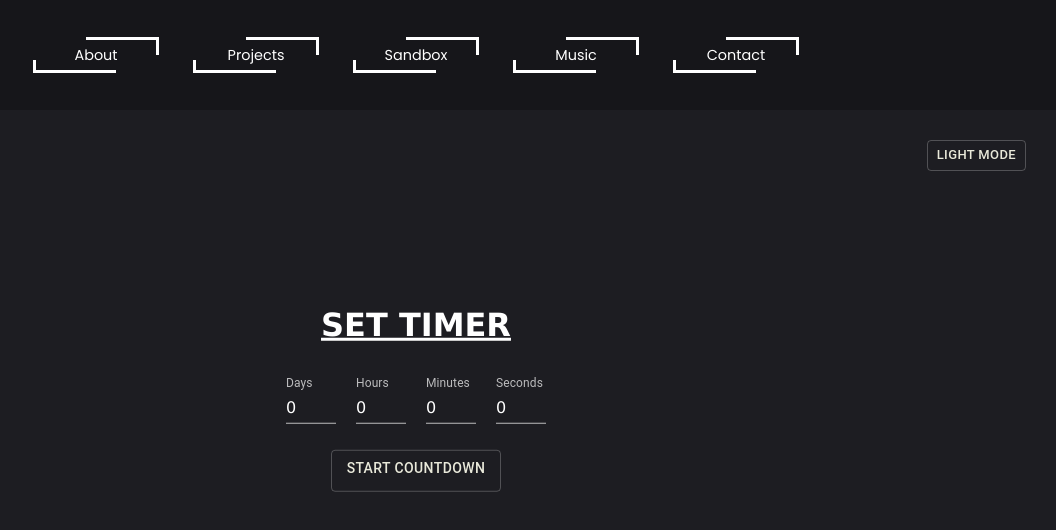
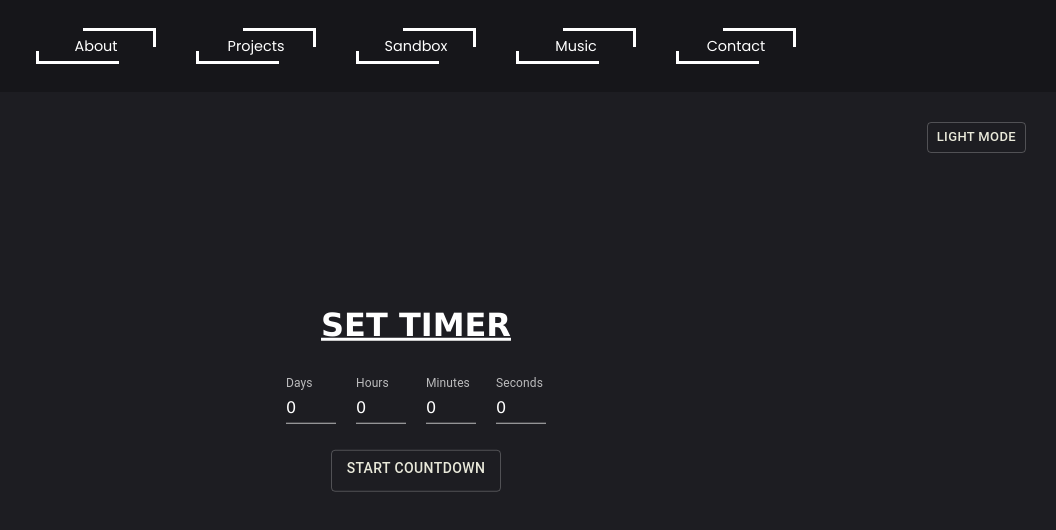
Before and after one commit to awrennuit/full-stack-software-developer-portfolio, a React (Create React App) app: page /#/timer in a window 1280 px wide. Shown: the top 530 px of the page, without its empty margins (224-1280 px from the left). Built offline with nearby package versions, Linux system fonts and the light colour scheme; a web font is replaced by a local one.

Commit message:
switch Header to use scss; remove css stylesheet; create stylesheet for HeaderBtn; add blue & gray variables

```diff
--- a/src/components/Header.jsx
+++ b/src/components/Header.jsx
@@ -1,12 +1,11 @@
 import { headerLinks } from '../utils/headerLinks';
 import HeaderBtn from './HeaderBtn';
-import '../stylesheets/header.css';
 
 export default function Header() {
   return (
     <header className="header">
       <nav>
-        <ul className="header-flex">
+        <ul className="header__inner">
           {headerLinks.map((link, i) => (
             <li key={i}>
               <HeaderBtn label={link.label} url={link.url} />
--- a/src/components/HeaderBtn.jsx
+++ b/src/components/HeaderBtn.jsx
@@ -2,14 +2,18 @@ import { Link, useLocation } from 'react-router-dom';
 
 export default function HeaderBtn({ label, url }) {
   const location = useLocation();
+  const isCurPage = location.pathname === url;
 
   return (
     <Link
-      className={location.pathname === url ? 'header-btn-here' : 'header-btn'}
+      className={`header-btn
+        ${isCurPage ? 'header-btn--current' : ''}
+      `}
       to={location.pathname !== url ? url : '#'}
+      tabIndex={isCurPage ? '-1' : '0'}
     >
-      <span className="header-btn-corner-one"></span>
-      <span className="header-btn-corner-two"></span>
+      <span className="header-btn__corner-one"></span>
+      <span className="header-btn__corner-two"></span>
       {label}
     </Link>
   );
--- a/src/stylesheets/_audio-player.scss
+++ b/src/stylesheets/_audio-player.scss
@@ -79,7 +79,7 @@
     padding: 0.5rem;
 
     &:hover {
-      background-color: #e4eae28a; // $gray--light
+      background-color: #e4eae28a; // $gray--lighter
     }
 
     &:active {
--- /dev/null
+++ b/src/stylesheets/_header-btn.scss
@@ -0,0 +1,181 @@
+.header-btn {
+  align-items: center;
+  background-color: transparent;
+  border: 0.188rem solid transparent;
+  box-sizing: border-box;
+  cursor: pointer;
+  display: inline-flex;
+  font-size: 0.9em;
+  justify-content: center;
+  padding: 0.5rem 0;
+  position: relative;
+  transition: 0.3s;
+  width: 7.5rem;
+
+  &::before,
+  &::after {
+    content: '';
+    position: absolute;
+    transition: 0.3s;
+  }
+
+  &::before {
+    border-top: 0.188rem solid $white;
+    border-right: 0.188rem solid $white;
+    height: 1rem;
+    left: 2.75rem;
+    top: -0.188rem;
+    width: 4.375rem;
+  }
+
+  &::after {
+    border-bottom: 0.188rem solid $white;
+    border-left: 0.188rem solid $white;
+    height: 0.625rem;
+    left: -0.188rem;
+    top: 1.25rem;
+    width: 5rem;
+  }
+
+  &:hover,
+  &:focus {
+    color: $blue;
+
+    &::before {
+      border-color: $pink;
+      height: 1.875rem;
+      left: 0;
+      transition-delay: 0.3s;
+      width: 7.125rem;
+    }
+
+    &::after {
+      border-color: $pink;
+      height: 2.063rem;
+      top: -0.188rem;
+      transition-delay: 0.3s;
+      width: 7.313rem;
+    }
+
+    .header-btn__corner-one {
+      &::before {
+        top: 1.125rem;
+      }
+      &::after {
+        left: 2.313rem;
+      }
+    }
+
+    .header-btn__corner-two {
+      &::before {
+        top: 0.625rem;
+      }
+
+      &::after {
+        left: 4.813rem;
+      }
+    }
+  }
+
+  &:active {
+    &::before,
+    &::after {
+      border-radius: 50%;
+      left: 0.313rem;
+      top: 0;
+      transform: rotate(10deg);
+      transition: 0.3s ease-in;
+    }
+
+    &::before {
+      border-color: $blue--lightest;
+    }
+
+    &::after {
+      border-color: $blue--lightest;
+    }
+  }
+
+  &--current {
+    pointer-events: none;
+
+    &::before,
+    &::after {
+      border-radius: 50%;
+      content: '';
+      left: 0.313rem;
+      position: absolute;
+      top: 0;
+      transform: rotate(10deg);
+    }
+
+    &::before {
+      border-top: 0.188rem solid $blue--lightest;
+      border-right: 0.188rem solid $blue--lightest;
+      height: 1.875rem;
+      width: 7.125rem;
+    }
+
+    &::after {
+      border-bottom: 0.188rem solid $blue--lightest;
+      border-left: 0.188rem solid $blue--lightest;
+      height: 2.063rem;
+      width: 7.313rem;
+    }
+
+    .header-btn__corner-one,
+    .header-btn__corner-two {
+      display: none;
+    }
+  }
+
+  &__corner-one {
+    &::before,
+    &::after {
+      background-color: $gray--light;
+      content: '';
+      position: absolute;
+      transition: 0.5s;
+      z-index: -1;
+    }
+
+    &::before {
+      height: 0.438rem;
+      left: -0.125rem;
+      top: -0.125rem;
+      width: 0.063rem;
+    }
+
+    &::after {
+      height: 0.063rem;
+      left: -0.063rem;
+      top: -0.125rem;
+      width: 0.813rem;
+    }
+  }
+
+  &__corner-two {
+    &::before,
+    &::after {
+      background-color: $gray--light;
+      content: '';
+      position: absolute;
+      transition: 0.5s;
+      z-index: -1;
+    }
+
+    &::before {
+      height: 0.375rem;
+      left: 7.188rem;
+      top: 1.563rem;
+      width: 0.063rem;
+    }
+
+    &::after {
+      height: 0.063rem;
+      left: 6.313rem;
+      top: 1.938rem;
+      width: 0.938rem;
+    }
+  }
+}
--- /dev/null
+++ b/src/stylesheets/_header.scss
@@ -0,0 +1,20 @@
+.header {
+  background-color: $black--transparentest;
+  box-sizing: border-box;
+  padding: 1.75rem 0;
+  width: 100%;
+
+  &__inner {
+    display: flex;
+    flex-wrap: wrap;
+    gap: 2.5rem;
+    justify-content: center;
+    list-style-type: none;
+    margin: 0 auto;
+    width: 20rem;
+
+    @media (min-width: $screen-md-min) {
+      width: 100%;
+    }
+  }
+}
--- a/src/stylesheets/_skills.scss
+++ b/src/stylesheets/_skills.scss
@@ -58,7 +58,7 @@
 
   &__list {
     animation: fade-in 2s ease-in;
-    background-color: $gray--light;
+    background-color: $gray--lighter;
     display: flex;
     flex-wrap: wrap;
     gap: 1rem;
--- a/src/stylesheets/header.css
+++ /dev/null
@@ -1,214 +0,0 @@
-.header {
-  background-color: #0000003f;
-  padding: 20px 0;
-  width: 100%;
-}
-
-.header-btn,
-.header-btn-here {
-  align-items: center;
-  background-color: transparent;
-  border: none;
-  cursor: pointer;
-  display: inline-flex;
-  font-size: 0.9em;
-  height: 30px;
-  justify-content: center;
-  margin: 20px;
-  position: relative;
-  transition: 0.3s;
-  width: 120px;
-}
-
-.header-btn::before,
-.header-btn::after {
-  content: '';
-  position: absolute;
-  transition: 0.3s;
-  transition-delay: 0s;
-}
-
-.header-btn::before {
-  border-top: 3px solid #fff;
-  border-right: 3px solid #fff;
-  height: 15px;
-  left: 50px;
-  top: -3px;
-  width: 70px;
-}
-
-.header-btn::after {
-  border-bottom: 3px solid #fff;
-  border-left: 3px solid #fff;
-  height: 10px;
-  left: -3px;
-  top: 20px;
-  width: 80px;
-}
-
-.header-btn:hover,
-.header-btn:focus {
-  color: #55cdfc;
-}
-
-.header-btn-here:hover,
-.header-btn-here:focus {
-  color: #ccc;
-}
-
-.header-btn:hover::before,
-.header-btn:focus::before {
-  border-color: #f7a8b8;
-  height: 30px;
-  left: 0;
-  transition-delay: 0.3s;
-  width: 120px;
-}
-
-.header-btn:hover::after,
-.header-btn:focus::after {
-  border-color: #f7a8b8;
-  height: 33px;
-  top: -3px;
-  transition-delay: 0.3s;
-  width: 123px;
-}
-
-.header-btn:hover .header-btn-corner-one::before,
-.header-btn:focus .header-btn-corner-one::before {
-  top: 18px;
-}
-
-.header-btn:hover .header-btn-corner-one::after,
-.header-btn:focus .header-btn-corner-one::after {
-  left: 37px;
-}
-
-.header-btn:hover .header-btn-corner-two::before,
-.header-btn:focus .header-btn-corner-two::before {
-  top: 10px;
-}
-
-.header-btn:hover .header-btn-corner-two::after,
-.header-btn:focus .header-btn-corner-two::after {
-  left: 77px;
-}
-
-.header-btn:active::before,
-.header-btn:active::after {
-  border-radius: 50%;
-  left: 5px;
-  top: 0px;
-  transform: rotate(10deg);
-  transition: 0.3s ease-in;
-}
-
-.header-btn:active::before {
-  border-color: #deeaee;
-}
-
-.header-btn:active::after {
-  border-color: #bbd9e6;
-}
-
-.header-btn:active .header-btn-corner-one::before,
-.header-btn:active .header-btn-corner-one::after,
-.header-btn:active .header-btn-corner-two::before,
-.header-btn:active .header-btn-corner-two::after,
-.header-btn-here .header-btn-corner-one::before,
-.header-btn-here .header-btn-corner-one::after,
-.header-btn-here .header-btn-corner-two::before,
-.header-btn-here .header-btn-corner-two::after {
-  display: none;
-}
-
-.header-btn-here {
-  position: relative;
-}
-
-.header-btn-here::before,
-.header-btn-here::after {
-  border-radius: 50%;
-  content: '';
-  left: 5px;
-  position: absolute;
-  top: 0px;
-  transform: rotate(10deg);
-}
-
-.header-btn-here::before {
-  border-top: 3px solid #deeaee;
-  border-right: 3px solid #deeaee;
-  height: 30px;
-  width: 120px;
-}
-
-.header-btn-here::after {
-  border-bottom: 3px solid #bbd9e6;
-  border-left: 3px solid #bbd9e6;
-  height: 33px;
-  width: 123px;
-}
-
-.header-btn-corner-one::before {
-  background-color: #aaa;
-  content: '';
-  height: 7px;
-  left: -2px;
-  position: absolute;
-  top: -2px;
-  transition: 0.5s;
-  width: 1px;
-  z-index: -1;
-}
-
-.header-btn-corner-one::after {
-  background-color: #aaa;
-  content: '';
-  height: 1px;
-  left: -1px;
-  position: absolute;
-  top: -2px;
-  transition: 0.5s;
-  width: 13px;
-  z-index: -1;
-}
-
-.header-btn-corner-two::before {
-  background-color: #aaa;
-  content: '';
-  height: 6px;
-  left: 121px;
-  position: absolute;
-  top: 25px;
-  transition: 0.5s;
-  width: 1px;
-  z-index: -1;
-}
-
-.header-btn-corner-two::after {
-  background-color: #aaa;
-  content: '';
-  height: 1px;
-  left: 107px;
-  position: absolute;
-  top: 31px;
-  transition: 0.5s;
-  width: 15px;
-  z-index: -1;
-}
-
-.header-flex {
-  display: flex;
-  flex-wrap: wrap;
-  justify-content: center;
-  list-style-type: none;
-  margin: 0 auto;
-  width: 320px;
-}
-
-@media (min-width: 651px) {
-  .header-flex {
-    width: 100%;
-  }
-}
--- a/src/stylesheets/styles.scss
+++ b/src/stylesheets/styles.scss
@@ -12,6 +12,8 @@
 @import 'gradient-tools.scss';
 @import 'gradient-type.scss';
 @import 'gradient-type-radio.scss';
+@import 'header.scss';
+@import 'header-btn.scss';
 @import 'loading.scss';
 @import 'projects.scss';
 @import 'simple-picker.scss';
--- a/src/stylesheets/variables.scss
+++ b/src/stylesheets/variables.scss
@@ -1,13 +1,15 @@
 // colors
 $white: #fff;
 
-$gray--light: #d3d3d3;
+$gray--lighter: #d3d3d3;
+$gray--light: #aaa;
 $gray: #808080;
 $gray--darker: #323144;
 $gray--darkest: #1a1a24;
 
 $black: #000;
 $black--transparent: rgba(0, 0, 0, 0.714);
+$black--transparentest: rgba(0, 0, 0, 0.247);
 
 $pink: #f7a8b8;
 $pink--transparent: #f7a8b882;
@@ -18,6 +20,7 @@ $orange: #ed6663;
 $orange--light: #ffa372;
 $orange--lighter: #ffb288;
 
+$blue--lightest: #bbd9e6;
 $blue: #55cdfc;
 $blue--darker: #323144;
 $blue--transparent: #55cdfc21;
```
